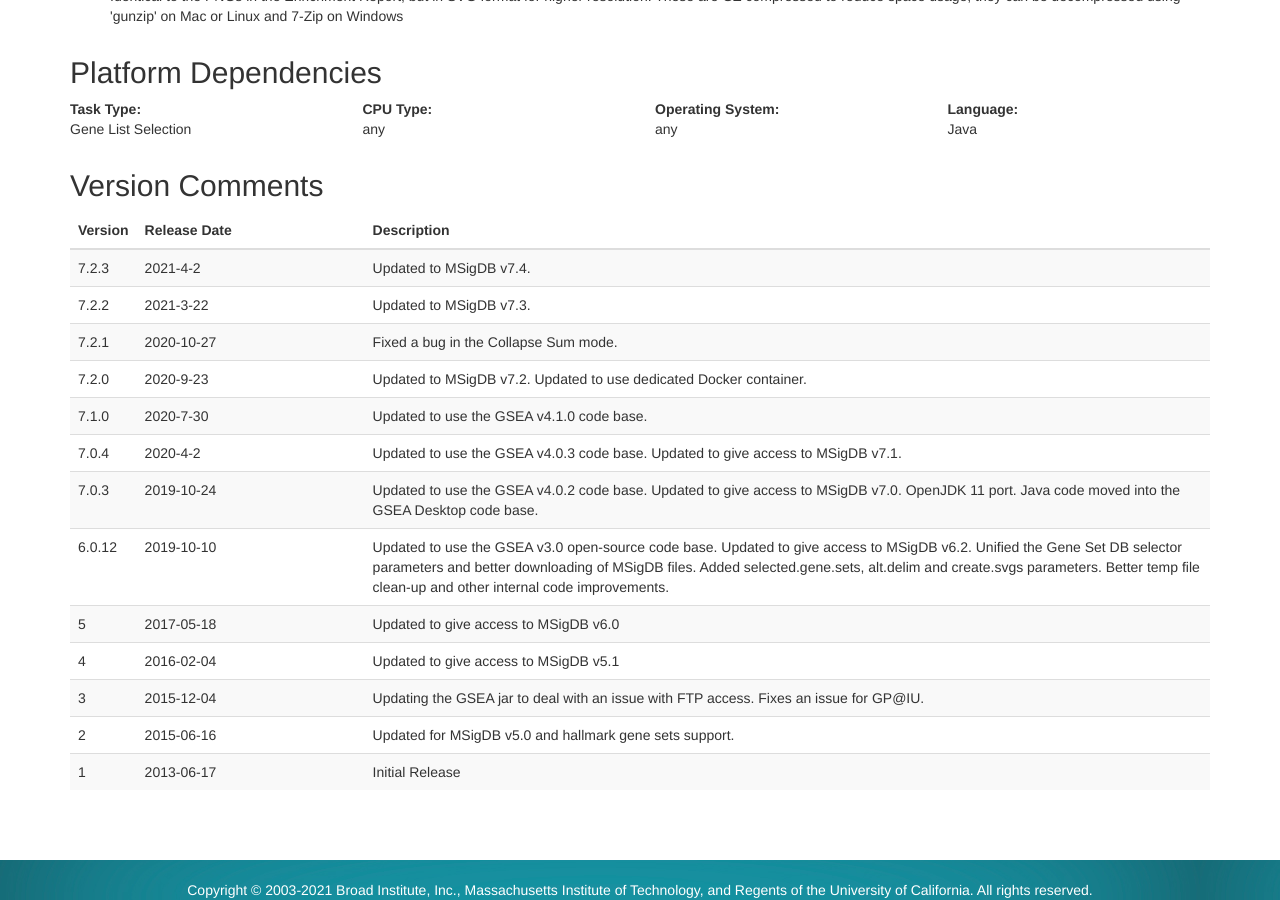
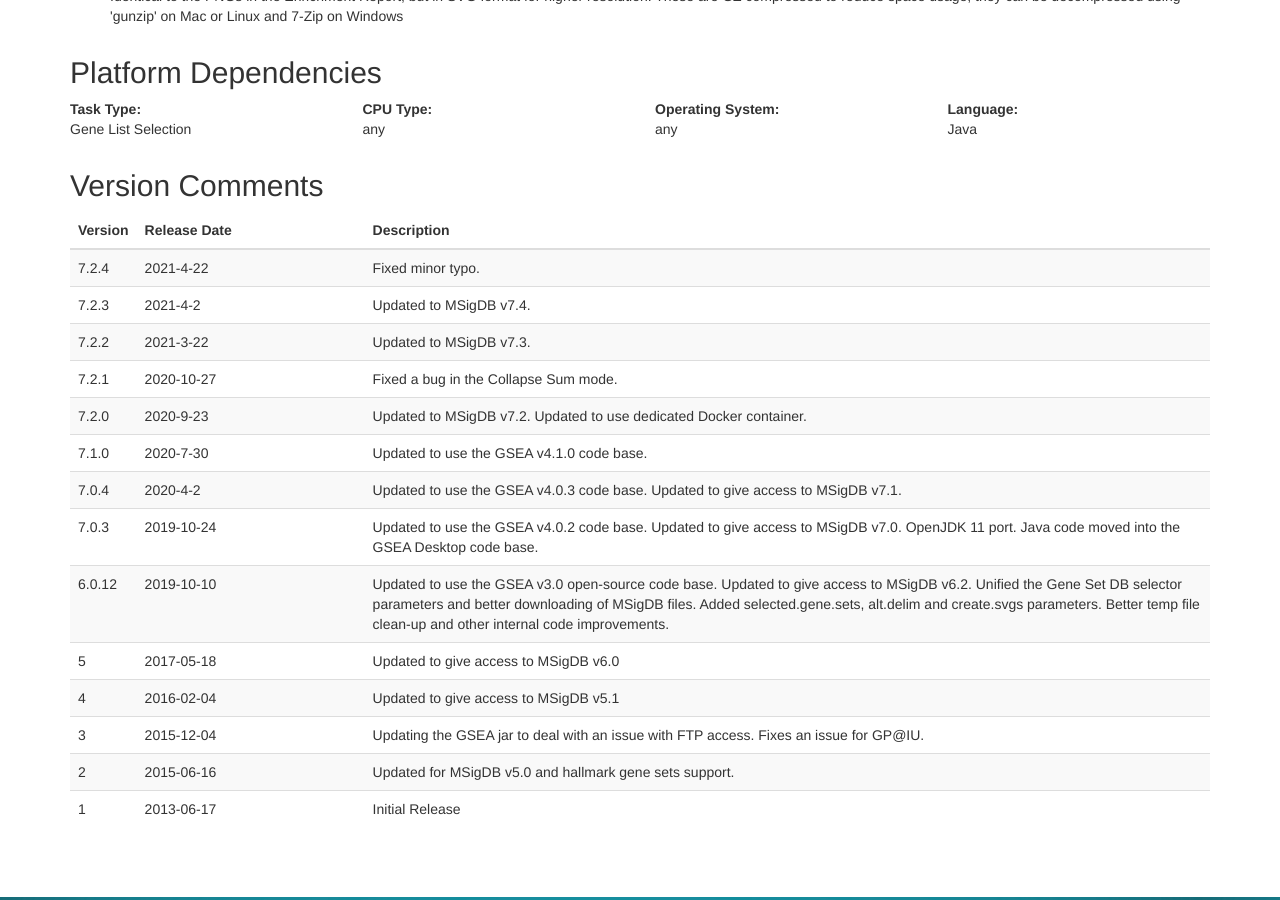
Before and after one commit to GSEA-MSigDB/gseapreranked-gpmodule, a Jekyll site: the page docs/v7/index.html, which Jekyll copies as it is, in a window 1280 px wide and 900 px high, scrolled down 3655 px. Built offline with Jekyll 4.4.1, drawn with Linux system fonts in a browser that asks for light colours.

Commit message:
Fixed minor typo

```diff
--- a/docs/v7/index.html
+++ b/docs/v7/index.html
@@ -283,6 +283,11 @@
 				</thead>
 				<tbody>
                         <tr>
+                            <td>7.2.4</td>
+                            <td>2021-4-22</td>
+                            <td>Fixed minor typo.</td>
+                        </tr>
+                        <tr>
                             <td>7.2.3</td>
                             <td>2021-4-2</td>
                             <td>Updated to MSigDB v7.4.</td>
```
Also changed, not shown: docs/v7/test.md (+5 -0 lines), 2 other files.
